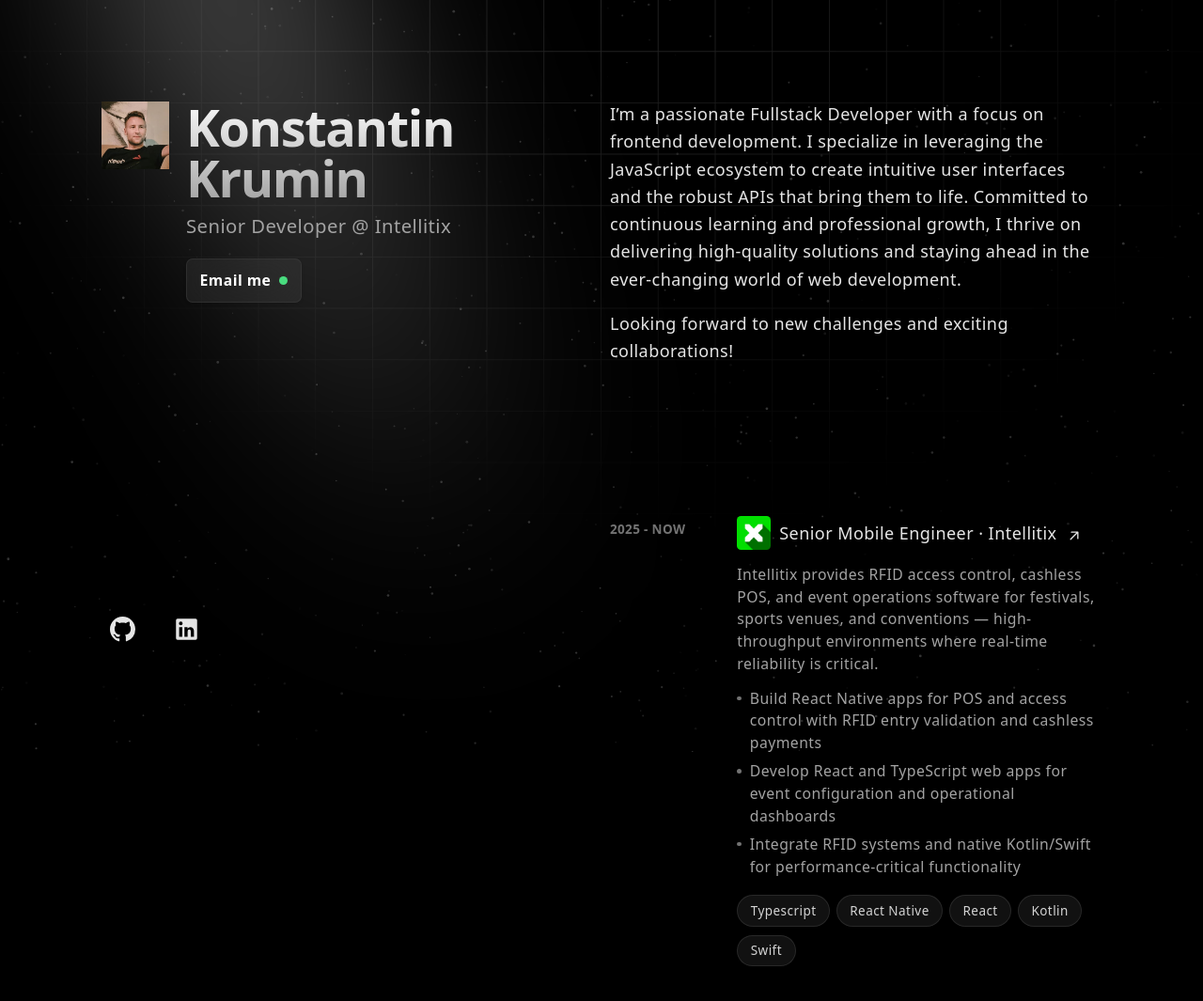
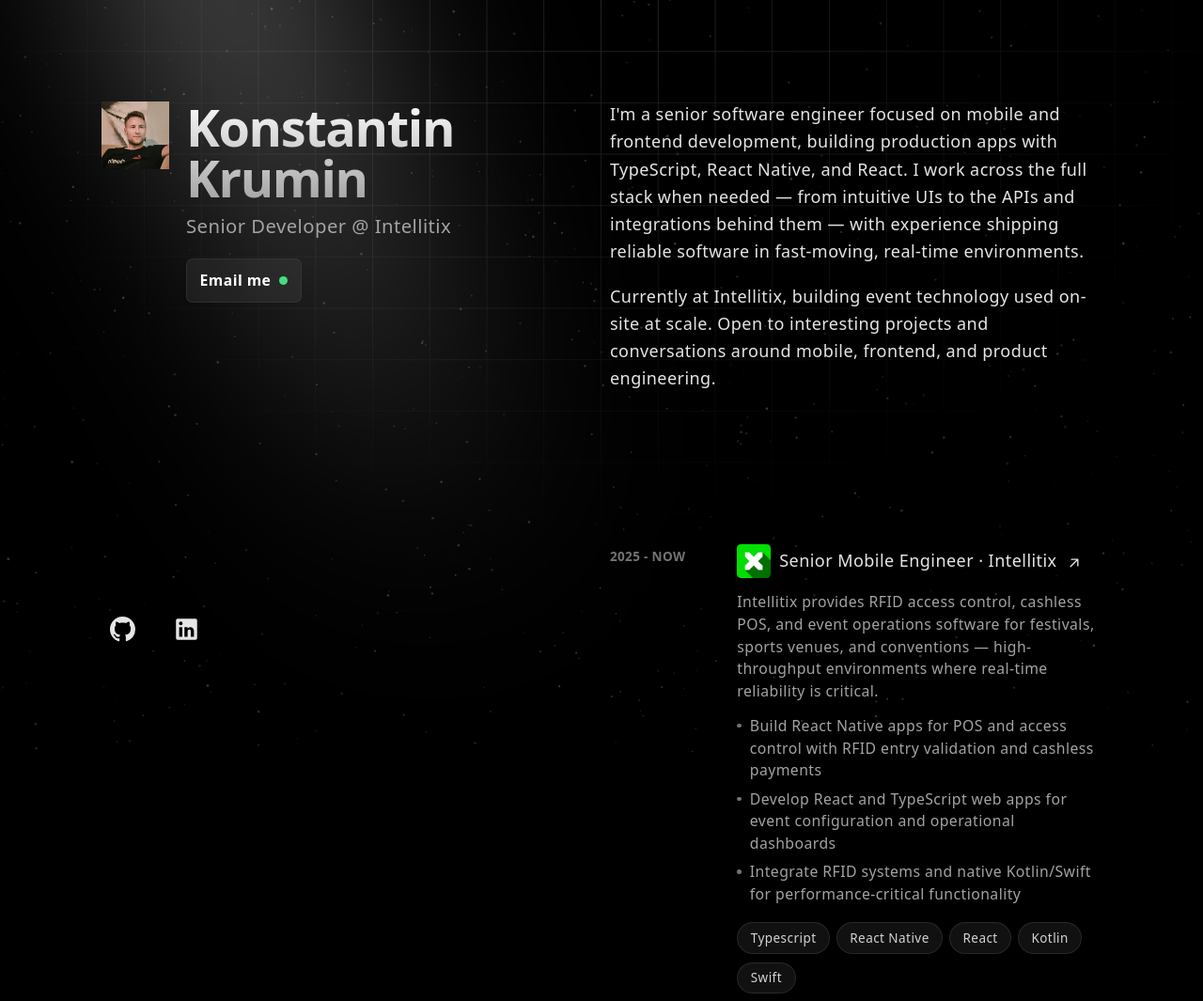
Before and after one commit to konstantinkrumin/portfolio, an Astro site: page / in a window 1280 px wide. Shown: the top 1065 px of the page at 94% size. Built offline with nearby package versions, Linux system fonts and the light colour scheme; Astro itself is replaced by a stand-in of ours; animation ran at ten frames a second.

Commit message:
Update bio

```diff
--- a/src/pages/index.astro
+++ b/src/pages/index.astro
@@ -87,11 +87,18 @@ import Layout from "../layouts/Layout.astro";
             <div>
               <div class="mb-4 space-y-4">
                 <p>
-                  I’m a passionate Fullstack Developer with a focus on frontend development. I specialize in leveraging the JavaScript ecosystem to create intuitive user interfaces and the robust APIs that bring them to life. Committed to continuous learning and professional growth, I thrive on delivering high-quality solutions and staying ahead in the ever-changing world of web development.
+                  I'm a senior software engineer focused on mobile and frontend
+                  development, building production apps with TypeScript, React
+                  Native, and React. I work across the full stack when needed —
+                  from intuitive UIs to the APIs and integrations behind them —
+                  with experience shipping reliable software in fast-moving,
+                  real-time environments.
                 </p>
 
                 <p>
-                  Looking forward to new challenges and exciting collaborations!
+                  Currently at Intellitix, building event technology used on-site
+                  at scale. Open to interesting projects and conversations
+                  around mobile, frontend, and product engineering.
                 </p>
               </div>
             </div>
```
